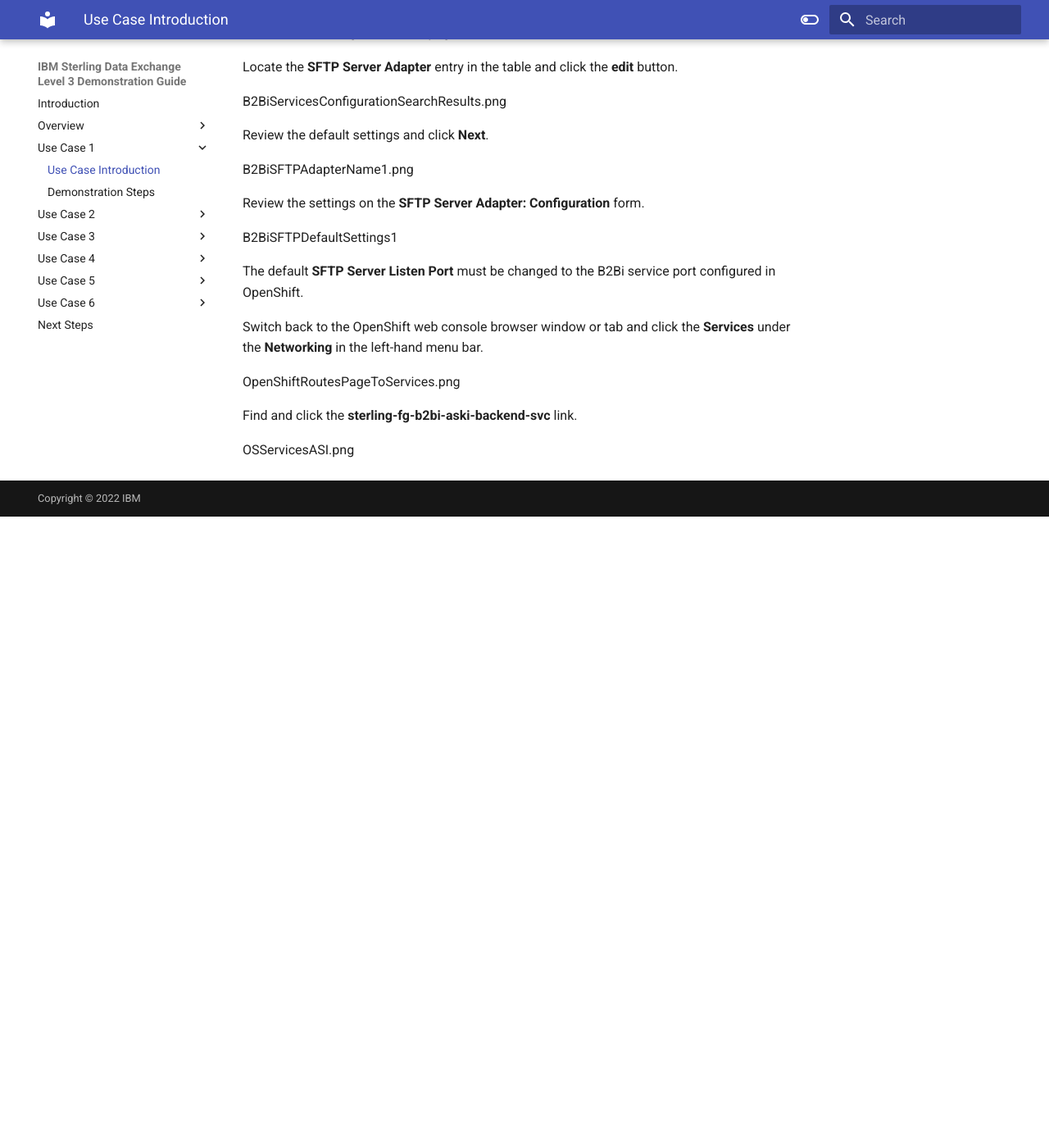
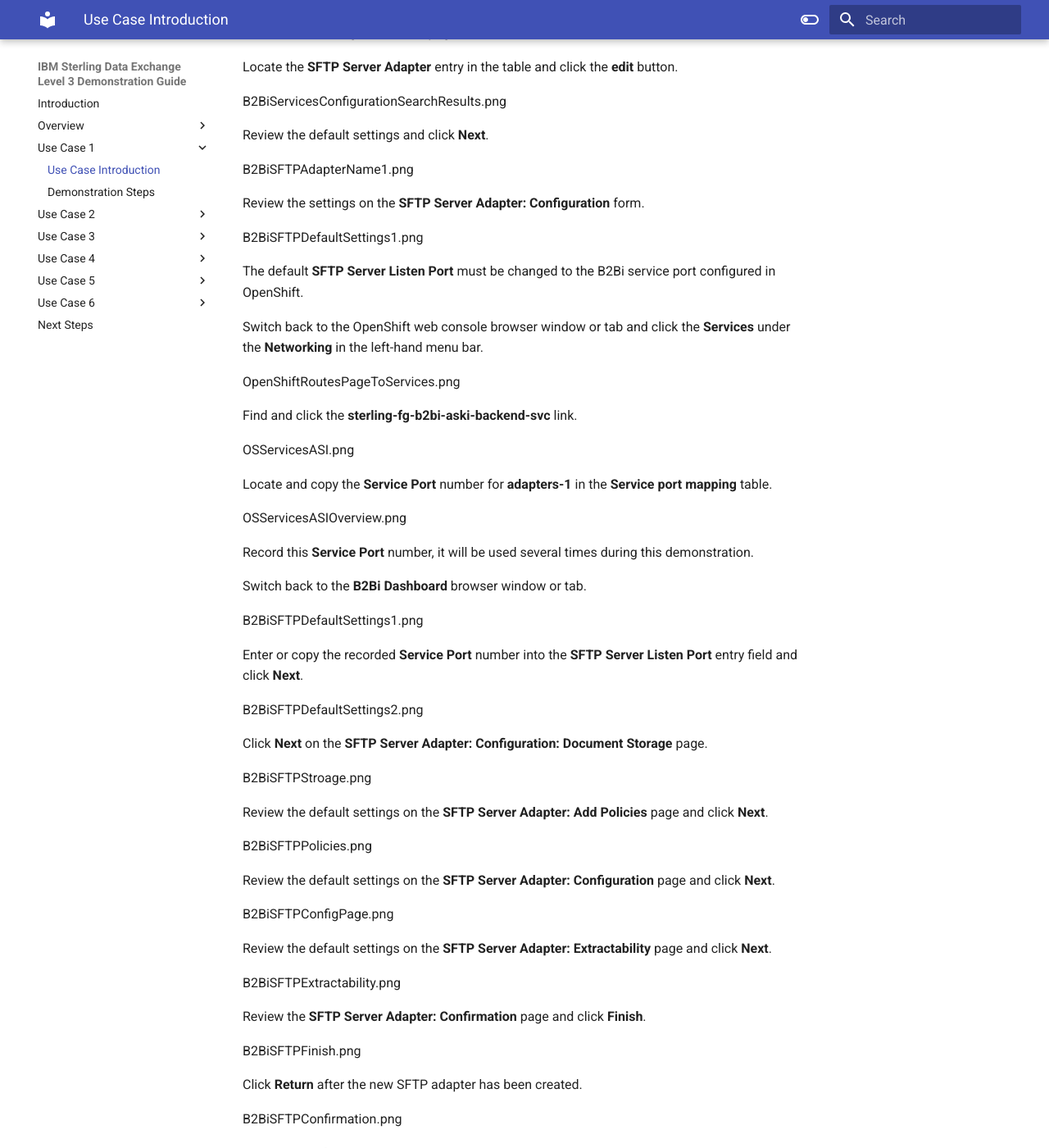
Before and after one commit to IBM/SalesEnablement-SterlingDataExchange-L3, an MkDocs documentation site: the page built from docs/Part 2/01 UseCase1.md, in a window 1280 px wide and 1400 px high, scrolled down 1832 px. Shown: the whole window at 82% size. Built offline with MkDocs 1.6.1 and Material for MkDocs 9.7.7, drawn with Linux system fonts in a browser that asks for light colours; before the commit the page ends 2462 px from its top, so only the background shows below that; some of the changed text lies outside the part shown.

Commit message:
sftp adapter instrutions

```diff
--- a/docs/Part 2/01 UseCase1.md
+++ b/docs/Part 2/01 UseCase1.md
@@ -84,7 +84,7 @@
 
 Review the settings on the **SFTP Server Adapter: Configuration** form.
 
-B2BiSFTPDefaultSettings1
+B2BiSFTPDefaultSettings1.png
 
 The default **SFTP Server Listen Port** must be changed to the B2Bi service port configured in OpenShift.
 
@@ -95,3 +95,62 @@
 Find and click the **sterling-fg-b2bi-aski-backend-svc** link.
 
 OSServicesASI.png
+
+Locate and copy the **Service Port** number for **adapters-1** in the **Service port mapping** table.
+
+OSServicesASIOverview.png
+
+Record this **Service Port** number, it will be used several times during this demonstration.
+
+Switch back to the **B2Bi Dashboard** browser window or tab.
+
+B2BiSFTPDefaultSettings1.png
+
+Enter or copy the recorded **Service Port** number into the **SFTP Server Listen Port** entry field and click **Next**.
+
+B2BiSFTPDefaultSettings2.png
+
+Click **Next** on the **SFTP Server Adapter: Configuration: Document Storage** page.
+
+B2BiSFTPStroage.png
+
+Review the default settings on the **SFTP Server Adapter: Add Policies** page and click **Next**.
+
+B2BiSFTPPolicies.png
+
+Review the default settings on the **SFTP Server Adapter: Configuration** page and click **Next**.
+
+B2BiSFTPConfigPage.png
+
+Review the default settings on the **SFTP Server Adapter: Extractability** page and click **Next**.
+
+B2BiSFTPExtractability.png
+
+Review the **SFTP Server Adapter: Confirmation** page and click **Finish**.
+
+B2BiSFTPFinish.png
+
+Click **Return** after the new SFTP adapter has been created.
+
+B2BiSFTPConfirmation.png
+
+Click the **checkbox** next to the **SFTP Server Adapter** to start the adapter.
+
+B2BiSFTPStartAdapter.png
+
+Click the ![](_attachments/BangIcon.png) next to the **SFTP Server Adapter**.
+
+B2BiSFTPAdapterEnabled.png
+
+Verify the **SFTP Server Adapter** is **Running**.
+
+B2BiSFTPAdapterStatus.png
+
+Close the **Adapter Information** pop-up window.
+
+
+B2BiSFTPAdapterStatus2.png
+
+Click the **Logout** link to log out of the **B2Bi dashboard**.
+
+B2BiLogout.png
```
Also changed, not shown: docs/Part 2/_attachments/B2BiLogout.png (added), docs/Part 2/_attachments/B2BiSFPPolicies.png (added), docs/Part 2/_attachments/B2BiSFTPAdapterEnabled.png (added), docs/Part 2/_attachments/B2BiSFTPAdapterStatus.png (added), docs/Part 2/_attachments/B2BiSFTPAdapterStatus2.png (added), docs/Part 2/_attachments/B2BiSFTPConfigPage.png (added), docs/Part 2/_attachments/B2BiSFTPConfirmation.png (added), docs/Part 2/_attachments/B2BiSFTPDefaultSettings2.png (added), docs/Part 2/_attachments/B2BiSFTPExtractability.png (added), docs/Part 2/_attachments/B2BiSFTPFinish.png (added), docs/Part 2/_attachments/B2BiSFTPStartAdapter.png (added), docs/Part 2/_attachments/B2BiSFTPStroage.png (added), docs/Part 2/_attachments/BangIcon.png (added), docs/Part 2/_attachments/OSServicesASIOverview.png (added).
